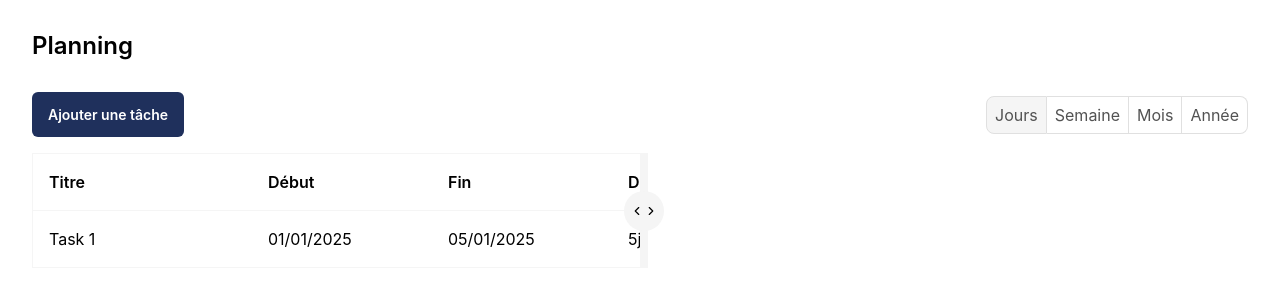
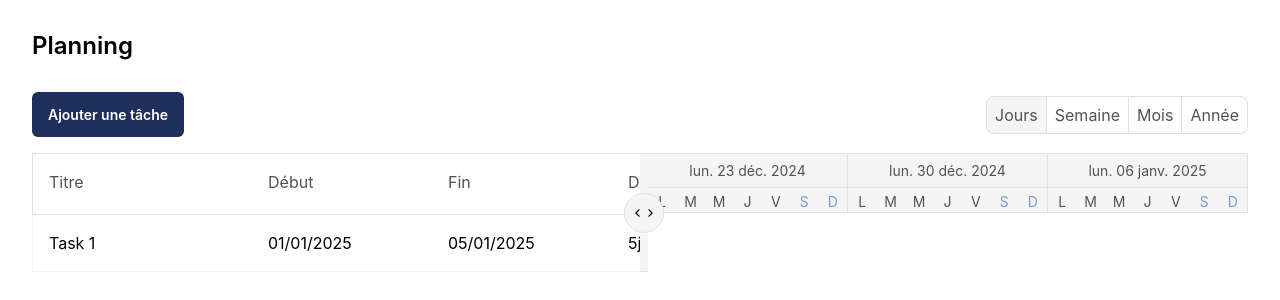
Before and after one commit to Joeil92/React-gantt, a React (Vite) app: page / in a window 1280 px wide. Shown: the top 300 px of the page. Built offline with nearby package versions, Linux system fonts and the light colour scheme.

Commit message:
Fix bugs

```diff
--- a/src/app/app.tsx
+++ b/src/app/app.tsx
@@ -1,4 +1,8 @@
+import { setDefaultOptions } from 'date-fns'
 import Home from '../pages/home/Home'
+import { fr } from 'date-fns/locale'
+
+setDefaultOptions({ locale: fr })
 
 export default function App() {
   return <Home />
--- a/src/features/gantt/header-gantt/Header-gantt.ui.tsx
+++ b/src/features/gantt/header-gantt/Header-gantt.ui.tsx
@@ -12,6 +12,10 @@ import {
 
 type HeaderGanttProps = {
   header: GanttHeader
+  headerSize: {
+    height: number
+    width: number
+  }
   isResizing?: boolean
   onResizingChange?: (isResizing: boolean) => void
   headers: GanttHeader[]
@@ -22,6 +26,7 @@ export function HeaderGantt({
   isResizing,
   onResizingChange,
   headers,
+  headerSize,
   onHeadersChange,
 }: HeaderGanttProps) {
   const {
@@ -44,6 +49,7 @@ export function HeaderGantt({
       }),
     width: header.width,
     minWidth: header.width,
+    height: headerSize.height,
   }
 
   const onResize = (width: number) => {
@@ -62,7 +68,7 @@ export function HeaderGantt({
 
   return (
     <div
-      className="border-grey-100 group hover:bg-grey-100 cursor-pointer border-y text-[16px] leading-[24px] first:border-s last:border-e"
+      className="group hover:bg-grey-100 text-grey-900 border-grey-200 cursor-pointer text-[16px] leading-[24px] first:border-s last:border-e"
       ref={setNodeRef}
       style={style}
       {...attributes}
@@ -75,7 +81,7 @@ export function HeaderGantt({
         onResizeEnd={() => onResizingChange?.(false)}
       >
         <ContextMenu>
-          <ContextMenuToggle className="flex items-center justify-between gap-4 p-4 font-semibold">
+          <ContextMenuToggle className="flex items-center justify-between gap-4 p-4">
             <span>{header.label}</span>
             <span className="text-grey-500 invisible group-hover:visible">
               <Filter className="h-4 w-4" />
--- a/src/shared/ui/resizable-panel/Resizable-panel.ui.tsx
+++ b/src/shared/ui/resizable-panel/Resizable-panel.ui.tsx
@@ -138,14 +138,14 @@ function ResizablePanelHandle() {
   return (
     <div
       className={clsx(
-        'bg-grey-100 relative z-10',
+        'bg-grey-100 border-grey-200 relative z-10 border-y',
         isHorizontal ? 'w-2 cursor-col-resize' : 'h-2 cursor-row-resize'
       )}
       onMouseDown={onMouseDown}
     >
       <div
         className={clsx(
-          'bg-grey-100 absolute flex h-10 w-10 -translate-x-1/2 -translate-y-1/2 transform cursor-default items-center justify-center rounded-full p-1.5',
+          'bg-grey-100 border-grey-200 absolute flex h-10 w-10 -translate-x-1/2 -translate-y-1/2 transform cursor-default items-center justify-center rounded-full border p-1.5',
           isHorizontal ? 'top-1/2 left-1 flex-row' : 'top-1 left-1/2 flex-col'
         )}
       >
--- a/src/widgets/gantt-chart/Gantt-chart.tsx
+++ b/src/widgets/gantt-chart/Gantt-chart.tsx
@@ -14,7 +14,7 @@ import {
   horizontalListSortingStrategy,
   SortableContext,
 } from '@dnd-kit/sortable'
-import { useCallback, useState } from 'react'
+import { useCallback, useMemo, useState } from 'react'
 import { restrictToHorizontalAxis } from '@dnd-kit/modifiers'
 import { NewHeaderGantt } from '../../features/gantt/new-header-gantt/New-header-gantt'
 import { TaskCell } from '../../features/gantt/task-cell/Task-cell.ui'
@@ -25,6 +25,19 @@ import {
   ResizablePanelHandle,
 } from '../../shared/ui/resizable-panel/Resizable-panel.ui'
 import type { ViewGantt } from '../../features/gantt/toolbar/toolbar.types'
+import {
+  addWeeks,
+  eachDayOfInterval,
+  eachWeekOfInterval,
+  endOfWeek,
+  formatDate,
+  isToday,
+  isWeekend,
+  max,
+  min,
+  subWeeks,
+} from 'date-fns'
+import clsx from 'clsx'
 
 type GanttChartProps = {
   tasks: Task[]
@@ -39,6 +52,8 @@ function BaseGanttChart(props: GanttChartProps) {
   const [tasks, setTasks] = useState(props.tasks)
   const [headers, setHeaders] = useState(props.headers)
   const [viewGantt, setViewGantt] = useState<ViewGantt>('day')
+
+  const headerSize = { height: 60, width: 200 }
 
   return (
     <div>
@@ -55,13 +70,18 @@ function BaseGanttChart(props: GanttChartProps) {
           <TableGanttChart
             tasks={tasks}
             headers={headers}
+            headerSize={headerSize}
             onTasksChange={setTasks}
             onHeadersChange={setHeaders}
           />
         </ResizablePanel>
         <ResizablePanelHandle />
         <ResizablePanel>
-          <></>
+          <ChartGantt
+            headerSize={headerSize}
+            tasks={tasks}
+            viewGantt={viewGantt}
+          />
         </ResizablePanel>
       </ResizablePanelGroup>
     </div>
@@ -71,12 +91,17 @@ function BaseGanttChart(props: GanttChartProps) {
 type TableGanttChartProps = {
   tasks: Task[]
   headers: GanttHeader[]
+  headerSize: {
+    height: number
+    width: number
+  }
   onTasksChange: React.Dispatch<React.SetStateAction<Task[]>>
   onHeadersChange: React.Dispatch<React.SetStateAction<GanttHeader[]>>
 }
 function TableGanttChart({
   tasks,
   headers,
+  headerSize,
   onTasksChange,
   onHeadersChange,
 }: TableGanttChartProps) {
@@ -107,7 +132,7 @@ function TableGanttChart({
   return (
     <div>
       {/* Headers */}
-      <div className="flex items-center">
+      <div className="border-grey-200 flex items-center border-y">
         <DndContext
           sensors={sensors}
           modifiers={[restrictToHorizontalAxis]}
@@ -124,6 +149,7 @@ function TableGanttChart({
                   key={header.field}
                   header={header}
                   headers={headers}
+                  headerSize={headerSize}
                   isResizing={isResizing}
                   onResizingChange={setIsResizing}
                   onHeadersChange={onHeadersChange}
@@ -190,3 +216,99 @@ function TaskRow({ task, headers, tasks, onTasksChange }: TaskRowProps) {
     </div>
   )
 }
+
+type ChartGanttProps = {
+  headerSize: {
+    height: number
+    width: number
+  }
+  tasks: Task[]
+  viewGantt: ViewGantt
+}
+export function ChartGantt({ headerSize, tasks, viewGantt }: ChartGanttProps) {
+  const { minDate, maxDate } = useMemo(() => {
+    if (!tasks.length) return { minDate: new Date(), maxDate: new Date() }
+    const dates = tasks.map((task) => [task.startDate, task.endDate]).flat()
+    return {
+      minDate: min(dates),
+      maxDate: max(dates),
+    }
+  }, [tasks])
+
+  return (
+    <div>
+      <div
+        className="bg-grey-100 text-grey-900"
+        style={{ height: headerSize.height }}
+      >
+        {viewGantt === 'day' && (
+          <DayView
+            width={headerSize.width}
+            minDate={minDate}
+            maxDate={maxDate}
+          />
+        )}
+      </div>
+    </div>
+  )
+}
+
+type DayViewProps = {
+  width: number
+  minDate: Date
+  maxDate: Date
+}
+function DayView({ width, minDate, maxDate }: DayViewProps) {
+  const weeks = useMemo(
+    () =>
+      eachWeekOfInterval({
+        start: subWeeks(minDate, 1),
+        end: addWeeks(maxDate, 12),
+      }),
+    [minDate, maxDate]
+  )
+
+  return (
+    <div className="flex h-full items-center">
+      {weeks.map((week) => {
+        const days = eachDayOfInterval({ start: week, end: endOfWeek(week) })
+
+        return (
+          <div key={week.getTime()} className="flex h-full flex-col">
+            <HeaderView width={width} date={week} format="EEE dd MMM yyyy" />
+            <div className="border-grey-200 flex items-center border-e border-b">
+              {days.map((day) => (
+                <span
+                  key={day.getTime()}
+                  className={clsx(
+                    'border-grey-200 flex-1 px-1.5 pt-1 text-center text-sm',
+                    isWeekend(day) ? 'text-primary-300' : '',
+                    isToday(day) ? 'bg-warning-100' : ''
+                  )}
+                >
+                  {formatDate(day, 'EEEEE')}
+                </span>
+              ))}
+            </div>
+          </div>
+        )
+      })}
+    </div>
+  )
+}
+
+type HeaderViewProps = {
+  width: number
+  date: Date
+  format: string
+}
+function HeaderView({ width, date, format }: HeaderViewProps) {
+  return (
+    <div
+      className="border-grey-200 flex flex-1 items-center justify-center border px-3 py-1.5 text-sm whitespace-nowrap not-first:border-l-0 first:border-l-0"
+      style={{ width }}
+    >
+      <div className="text-center">{formatDate(date, format)}</div>
+    </div>
+  )
+}
```
Also changed, not shown: 2 other files (tests, documents, lock files or other folders).
